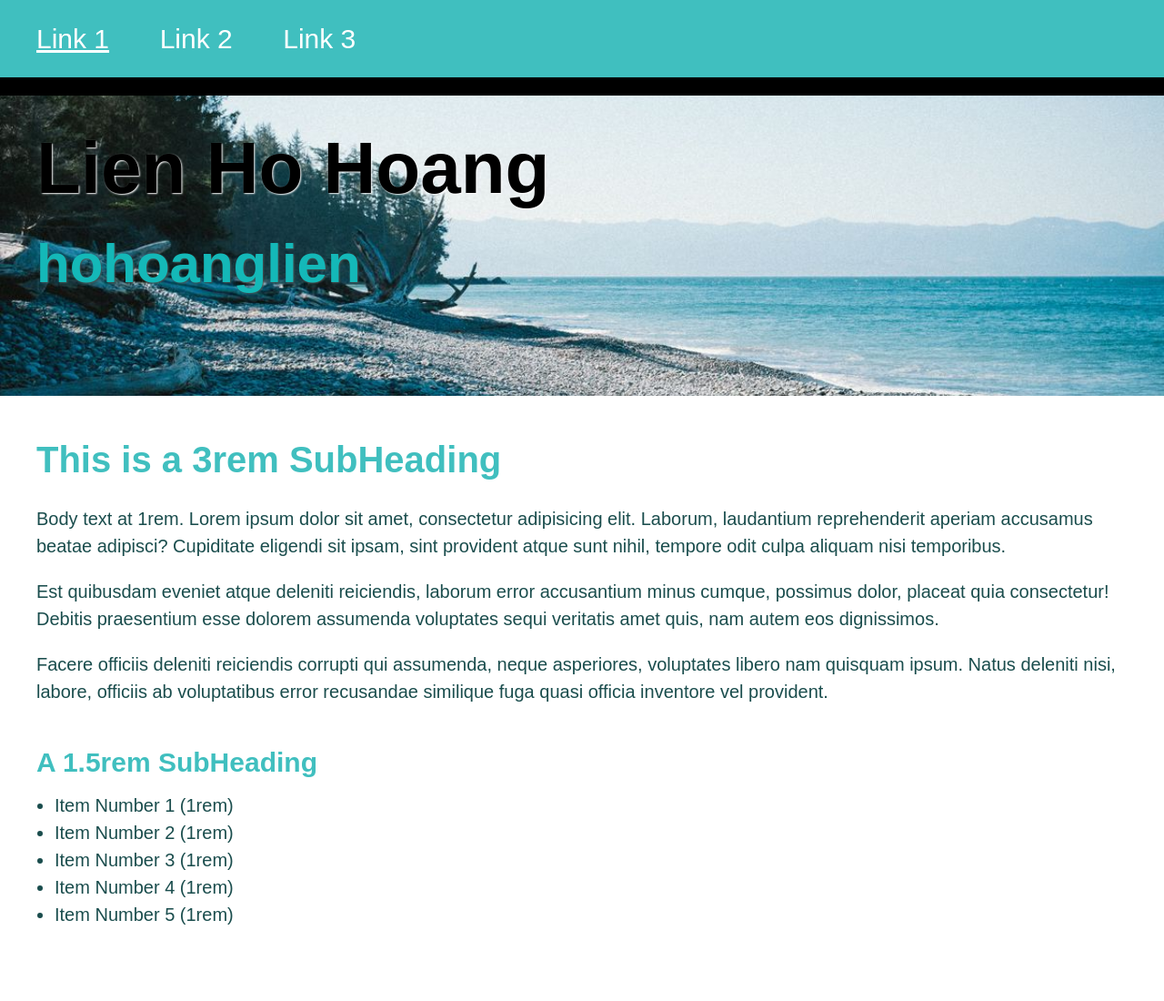
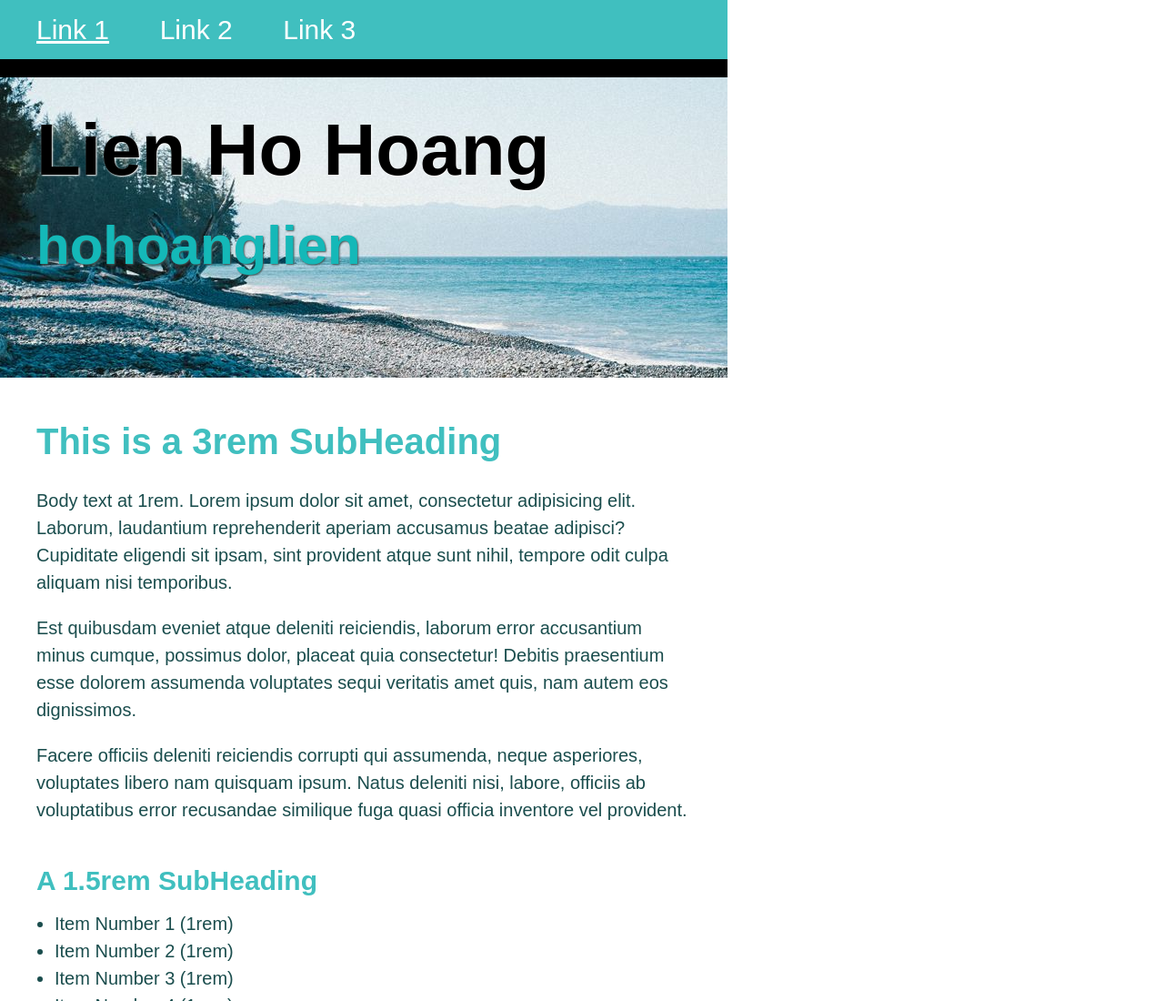
Before and after one commit to HoHoangLien/colourwebpage, a plain HTML site: page index.html in a window 1280 px wide. Shown: the top 1100 px of the page at 91% size. Drawn offline with Linux system fonts and the light colour scheme.

Commit message:
update css

```diff
--- a/css/main.css
+++ b/css/main.css
@@ -12,6 +12,7 @@ html{
     font-size: 20px;
     font-family: 'web font', 'osx fallback', 'win fallback', sans-serif;
     line-height: 1.5; /* 1.5 * 20px (font-size); usually: 1.5 - 2.0 */
+    width: 800px;
 }
 header{
     padding:1rem 2rem;
@@ -26,7 +27,7 @@ header{
 
 }
 nav{
-    padding:1rem 2rem;
+    padding:0.5rem 2rem;
     background-color: hsl(180,50%,50%);
     border-bottom: 20px solid hsl(180, 0%, 0%);
 }
@@ -48,23 +49,23 @@ ul{
 }
 h1{
 
-    font-size: 80px;
+    font-size: 4rem;
     color: hsl(180, 80%, 0%);
     text-shadow: 1px 1px 2px hsl(180,10%,100%);
 }
 h2{
-    font-size: 60px;
+    font-size: 3rem;
     color: hsl(180, 80%, 40%);
     text-shadow: 1px 1px 2px hsl(180,10%,30%);
 }
 h3{
-    font-size: 40px;
+    font-size: 2rem;
     color: hsl(180, 50%, 50%);
     padding-bottom: 20px;
     padding-top: 20px;
 }
 h4{
-    font-size: 30px;
+    font-size: 1.5rem;
     color: hsl(180, 50%, 50%);
     padding-bottom: 10px;
     padding-top: 20px;
```
Also changed, not shown: 1 other file.
